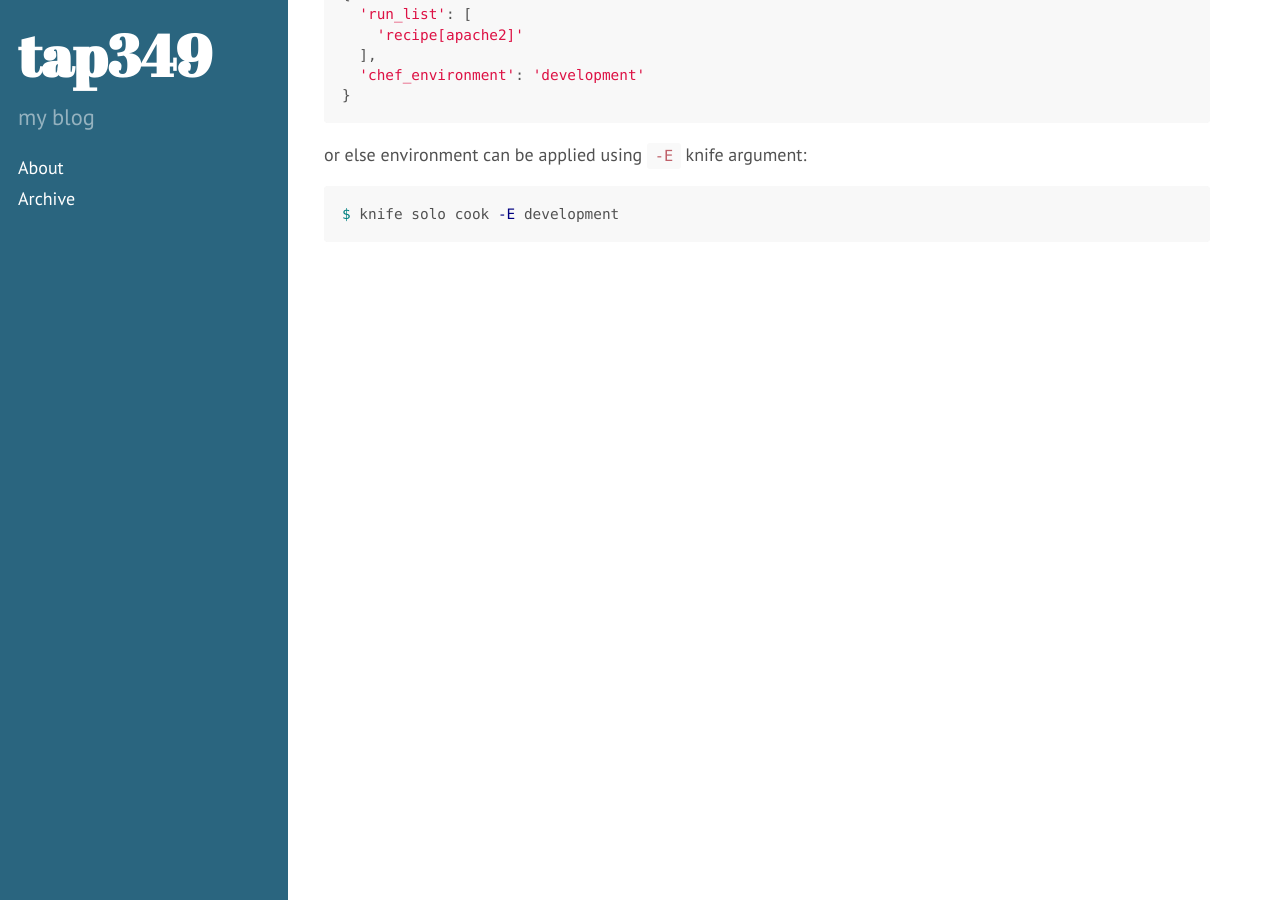
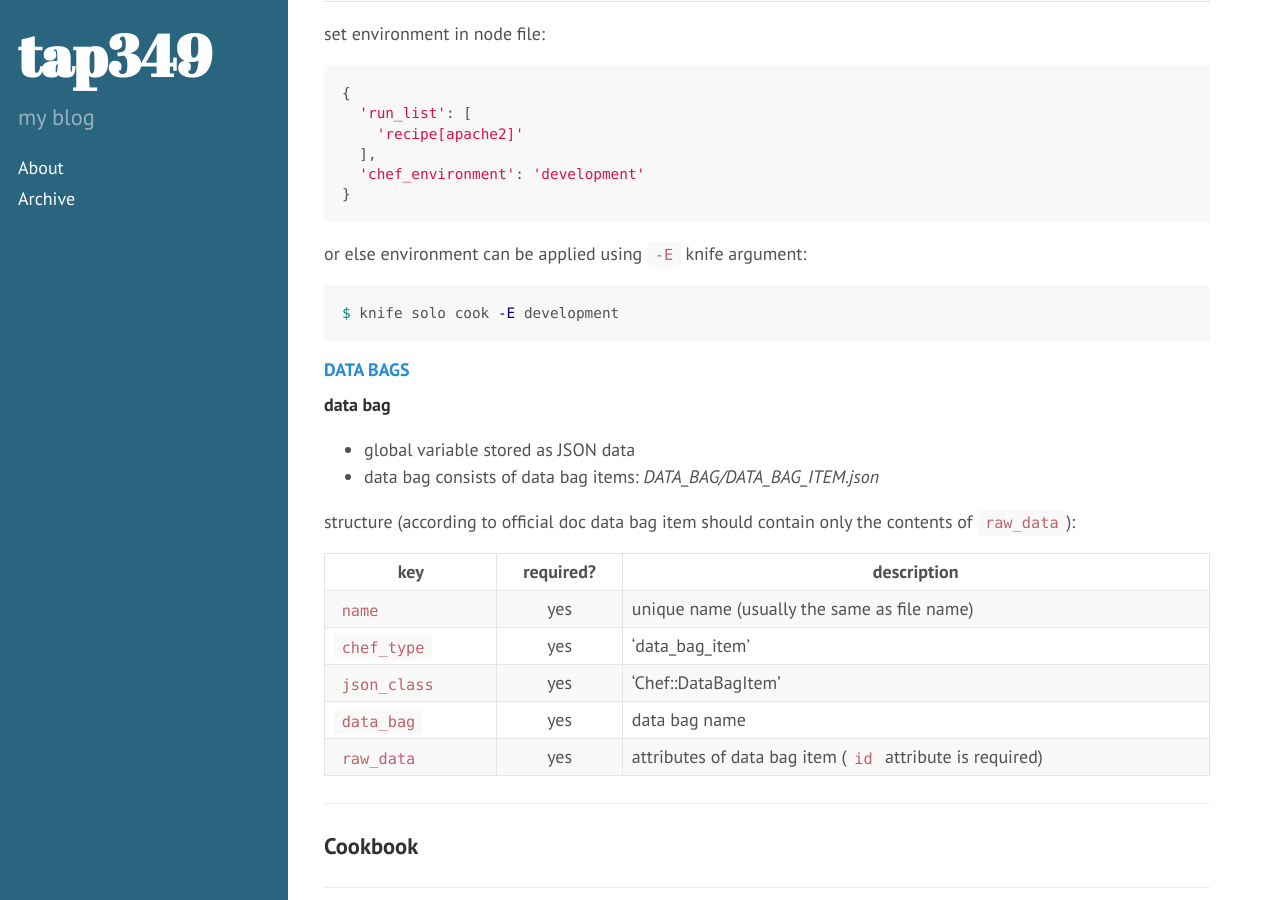
Before and after one commit to tap349/tap349.github.io, a Jekyll site: the page built from _posts/2015-01-06-notes-about-chef.md, in a window 1280 px wide and 900 px high, scrolled down 5338 px. Built offline with Jekyll 4.4.1, drawn with Linux system fonts in a browser that asks for light colours; Markdown is read by kramdown in place of the engine named in the settings; some of the changed text lies outside the part shown.

Commit message:
update 2016-01-08_02:33:41

````diff
--- a/_posts/2015-01-06-notes-about-chef.md
+++ b/_posts/2015-01-06-notes-about-chef.md
@@ -31,9 +31,9 @@ participants:
 - installed on each node managed by chef server
 - used to bring the node into the expected state
 
-______
-### Chef Solo
-______
+___
+### [Chef Solo](https://docs.chef.io/chef_solo.html)
+___
 
 **chef-solo**
 
@@ -118,10 +118,13 @@ as well I can't figure out how you might end up having cookbook installed locall
 
 #### [NODES](https://docs.chef.io/nodes.html)
 
+NOTE: probably nodes are configured in node files for chef-solo only -
+chef-client interacts with chef server to retrieve node configuration.
+
 **node**
 
 - represents machine (physical, virtual, etc.)
-- create separate json file for each node in _nodes/_
+- create separate JSON file for each node in _nodes/_
 - node file name (as a rule): _DOMAIN.json_
 
 `run_list`
@@ -145,13 +148,13 @@ sample node file:
 }
 ```
 
-#### ROLES
+#### [ROLES](https://docs.chef.io/roles.html)
 
 **role**
 
 - server template (web, database, etc.)
 - contains server specific run list and attributes
-- create separate json file for each role in _roles/_
+- create separate JSON file for each role in _roles/_
 
 structure:
 
@@ -227,3 +231,24 @@ or else environment can be applied using `-E` knife argument:
 ```sh
 $ knife solo cook -E development
 ```
+
+#### [DATA BAGS](https://docs.chef.io/data_bags.html)
+
+**data bag**
+
+- global variable stored as JSON data
+- data bag consists of data bag items: _DATA_BAG/DATA_BAG_ITEM.json_
+
+structure (according to official doc data bag item should contain only the contents of `raw_data`):
+
+key                   | required? | description
+----------------------|:---------:|-------------------------------------------------------------
+`name`                | yes       | unique name (usually the same as file name)
+`chef_type`           | yes       | 'data_bag_item'
+`json_class`          | yes       | 'Chef::DataBagItem'
+`data_bag`            | yes       | data bag name
+`raw_data`            | yes       | attributes of data bag item (`id` attribute is required)
+
+___
+### Cookbook
+___
````
Also changed, not shown: other parts of _posts/2015-01-06-notes-about-chef.md (+3 -2 lines).
